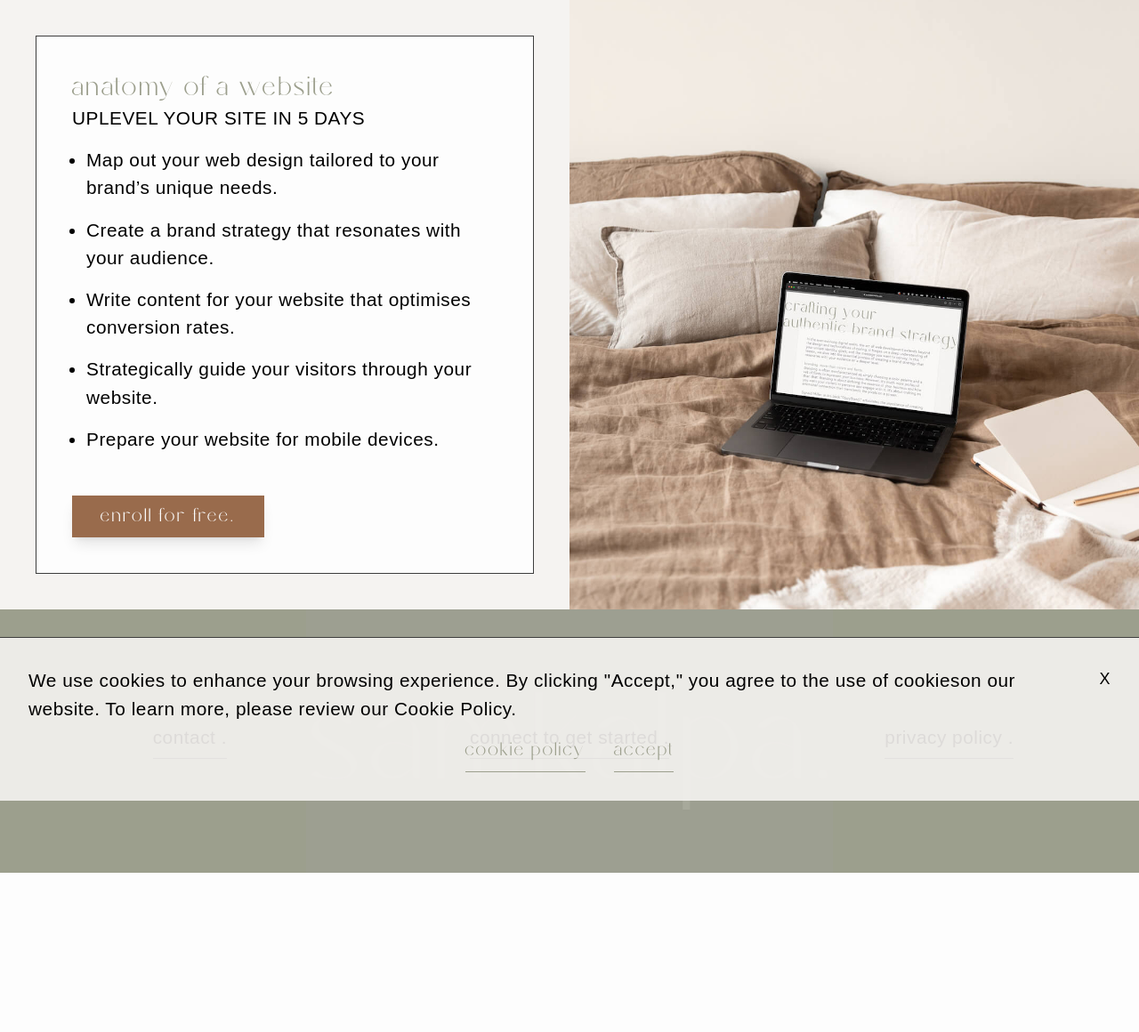
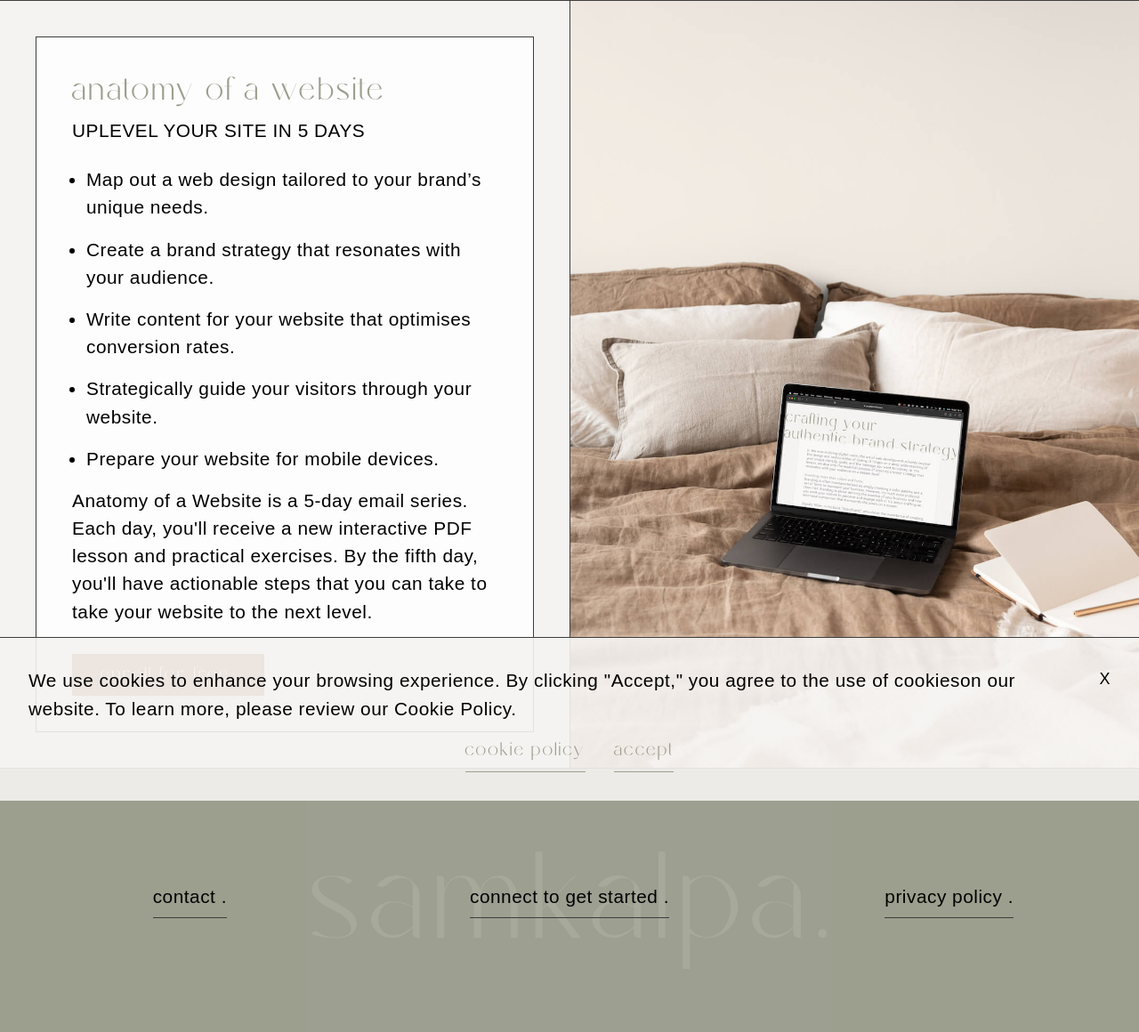
Before and after one commit to brittwoodard/embodied-creative, a Jekyll site: the page built from anatomy-of-a-website.html, in a window 1280 px wide. Shown: the whole page at 89% size. Built offline with Jekyll 4.4.1, drawn with Linux system fonts in a browser that asks for light colours; nearby versions of some CDN libraries; some web fonts are replaced; before the commit the page ends 981 px from its top, so only the background shows below that.

Commit message:
updated copy

```diff
--- a/anatomy-of-a-website.html
+++ b/anatomy-of-a-website.html
@@ -1,18 +1,19 @@
 ---
 layout: default
 ---
-<section class="grid grid-cols-2 bg-medium">
+<section class="grid grid-cols-2 bg-medium border-y border-black divide-x-[1px] divide-black">
     <div class="p-10">
         <div class="p-10 bg-light border border-black">
-            <h2 class="text-3xl">Anatomy Of A Website</h2>
-            <p class="uppercase mb-4">Uplevel Your Site In 5 Days</p>
+            <h2 class="text-4xl mb-[0.25em]">Anatomy Of A Website</h2>
+            <p class="uppercase mb-6">Uplevel Your Site In 5 Days</p>
             <ul>
-                <li>Map out your web design tailored to your brand’s unique needs.</li>
+                <li>Map out a web design tailored to your brand’s unique needs.</li>
                 <li>Create a brand strategy that resonates with your audience.</li>
                 <li>Write content for your website that optimises conversion rates.</li>
                 <li>Strategically guide your visitors through your website.</li>
                 <li>Prepare your website for mobile devices.</li>
             </ul>
+            <p>Anatomy of a Website is a 5-day email series. Each day, you'll receive a new interactive PDF lesson and practical exercises. By the fifth day, you'll have actionable steps that you can take to take your website to the next level.</p>
             <div>
                 <span href="#" class="button lead-button cursor-pointer">Enroll for free.</span>
             </div>
--- a/assets/css/output-style.css
+++ b/assets/css/output-style.css
@@ -819,6 +819,12 @@ input[type="checkbox"]:checked::before {
 .mt-\[75\%\] {
   margin-top: 75%;
 }
+.mb-6 {
+  margin-bottom: 1.5rem;
+}
+.mb-\[0\.25em\] {
+  margin-bottom: 0.25em;
+}
 .block {
   display: block;
 }
@@ -940,8 +946,26 @@ input[type="checkbox"]:checked::before {
 .gap-8 {
   gap: 2rem;
 }
+.divide-x-2 > :not([hidden]) ~ :not([hidden]) {
+  --tw-divide-x-reverse: 0;
+  border-right-width: calc(2px * var(--tw-divide-x-reverse));
+  border-left-width: calc(2px * calc(1 - var(--tw-divide-x-reverse)));
+}
+.divide-x-\[1px\] > :not([hidden]) ~ :not([hidden]) {
+  --tw-divide-x-reverse: 0;
+  border-right-width: calc(1px * var(--tw-divide-x-reverse));
+  border-left-width: calc(1px * calc(1 - var(--tw-divide-x-reverse)));
+}
+.divide-black > :not([hidden]) ~ :not([hidden]) {
+  --tw-divide-opacity: 1;
+  border-color: rgb(61 61 61 / var(--tw-divide-opacity));
+}
 .border {
   border-width: 1px;
+}
+.border-y {
+  border-top-width: 1px;
+  border-bottom-width: 1px;
 }
 .border-b {
   border-bottom-width: 1px;
@@ -1101,6 +1125,10 @@ input[type="checkbox"]:checked::before {
 .text-xl {
   font-size: 1.25rem;
   line-height: 1.75rem;
+}
+.text-4xl {
+  font-size: 2.25rem;
+  line-height: 2.5rem;
 }
 .uppercase {
   text-transform: uppercase;
```
